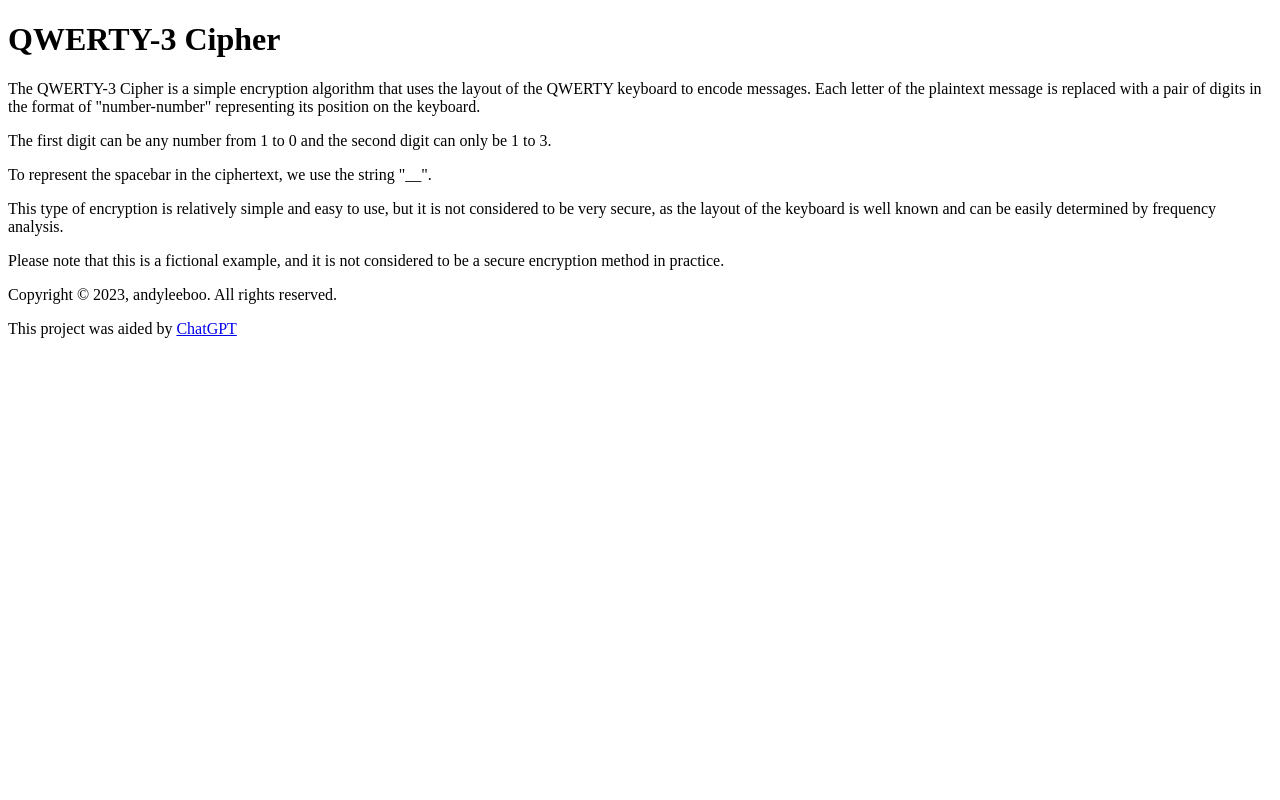
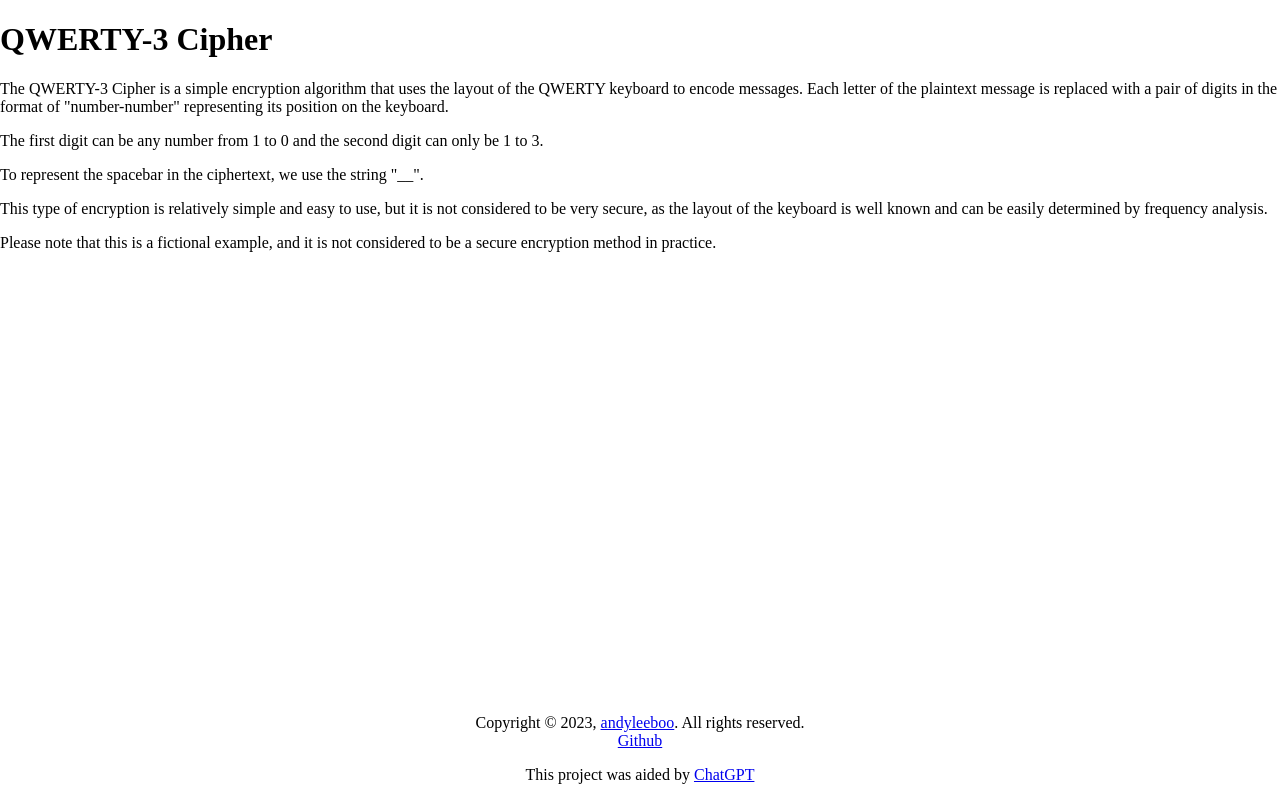
Before and after one commit to andyleeboo/qwerty-3-cipher, a SvelteKit app: page / in a window 1280 px wide. Built offline with nearby package versions, Linux system fonts and the light colour scheme.

Commit message:
feat: add global css

```diff
--- a/src/app.html
+++ b/src/app.html
@@ -4,6 +4,8 @@
 		<meta charset="utf-8" />
 		<link rel="icon" href="%sveltekit.assets%/favicon.png" />
 		<meta name="viewport" content="width=device-width" />
+		<link rel="stylesheet" href="%sveltekit.assets%/global.css" />
+
 		%sveltekit.head%
 	</head>
 	<body data-sveltekit-preload-data="hover">
--- a/src/routes/+page.svelte
+++ b/src/routes/+page.svelte
@@ -25,9 +25,25 @@
 	method in practice.
 </p>
 
+<div />
+
 <footer>
-	<span> Copyright © 2023, andyleeboo. All rights reserved. </span>
+	<span>
+		Copyright © 2023, <a href="https://github.com/andyleeboo">andyleeboo</a>. All rights reserved.
+	</span>
+	<div>
+		<a href="https://github.com/andyleeboo/qwerty-3-cipher">Github</a>
+	</div>
 	<p>
 		This project was aided by <a href="https://openai.com/blog/chatgpt/"> ChatGPT</a>
 	</p>
 </footer>
+
+<style>
+	footer {
+		position: absolute;
+		bottom: 0;
+		width: 100%;
+		text-align: center;
+	}
+</style>
--- /dev/null
+++ b/static/global.css
@@ -0,0 +1,5 @@
+html,
+body {
+	margin: 0;
+	padding: 0;
+}
```
